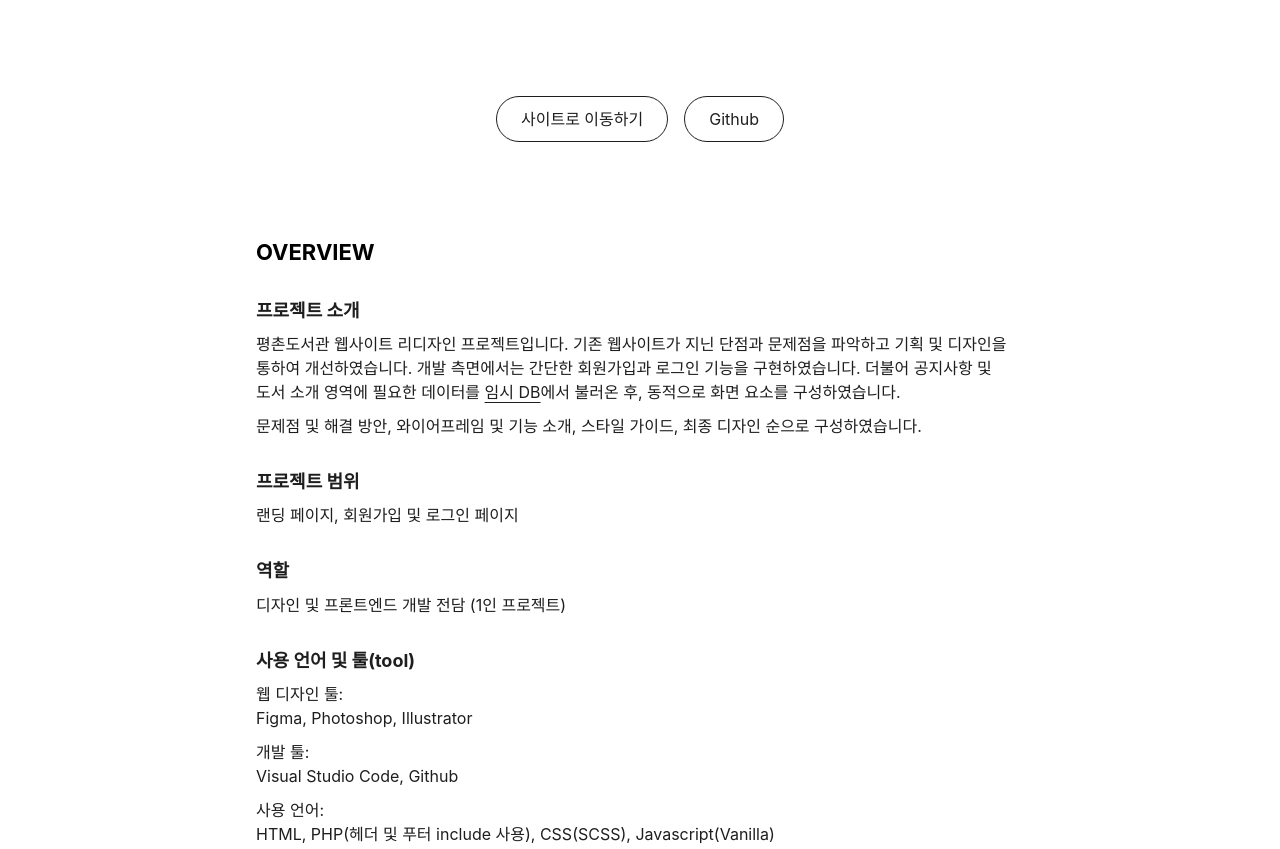
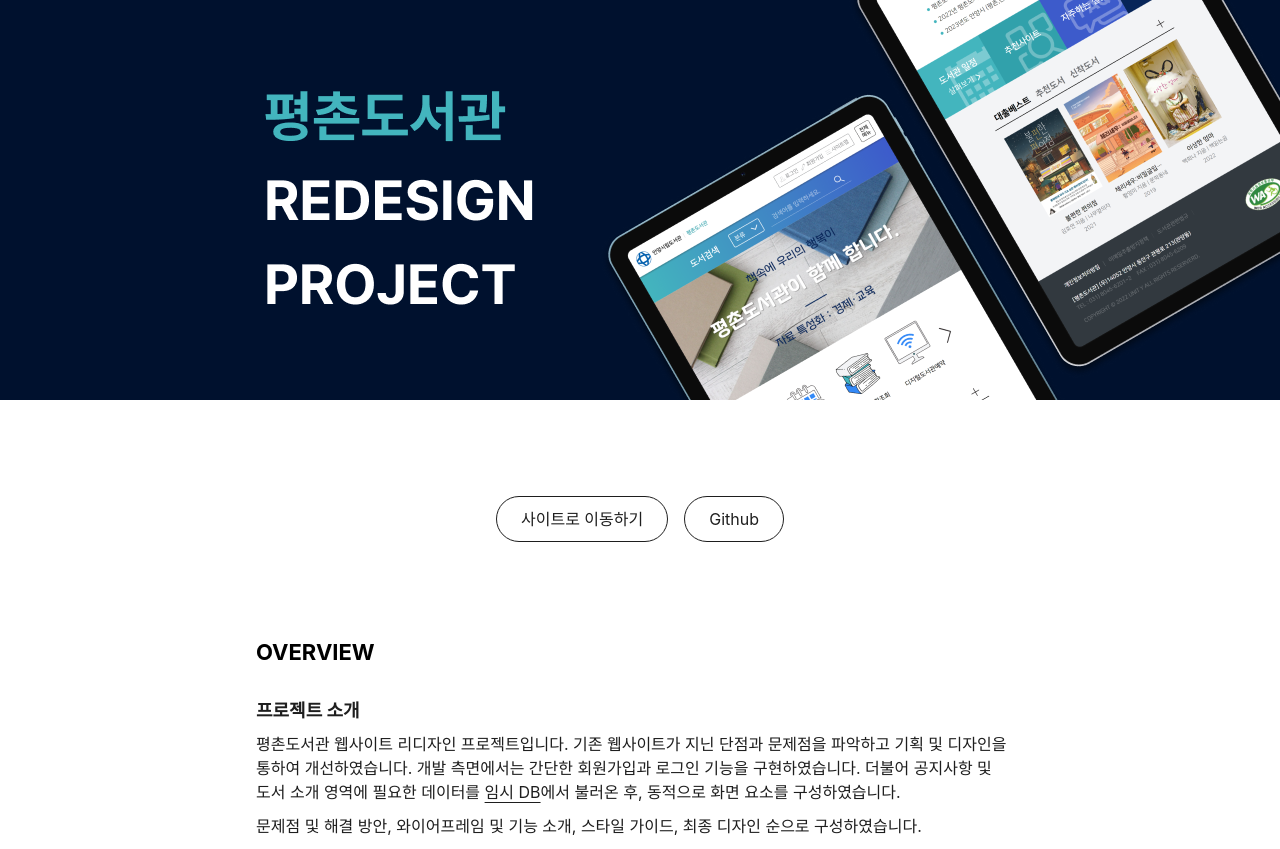
Before and after one commit to jay-sjyun/jay-sjyun.github.io, a plain HTML site: page projects/library.html in a window 1280 px wide. Shown: the top 849 px of the page. Drawn offline with Linux system fonts and the light colour scheme; a web font is replaced by a local one.

Commit message:
header 이미지 업데이트

```diff
--- a/css/scss/projects.scss
+++ b/css/scss/projects.scss
@@ -492,6 +492,13 @@ body {
 }
 
 /*<----------평촌도서관 pyeongchon library---------->*/
+/*<----------헤더 header---------->*/
+.header.library {
+  display: flex;
+  justify-content: center;
+  margin: 0 auto;
+  background: #00112e;
+}
 .main.library {
   /*<----------메인 공통 main common---------->*/
   .project-link {
@@ -1100,6 +1107,19 @@ body {
   }
 
   /*<----------평촌도서관 pyeongchon library---------->*/
+  /*<----------헤더 header---------->*/
+  .header.library {
+    overflow: hidden;
+
+    .img-wrap {
+      max-width: 800px;
+    }
+
+    img {
+      max-width: initial;
+    }
+  }
+
   .main.library {
     /*<----------메인 공통 main common---------->*/
     .hidden-on-pc {
--- a/projects/library.html
+++ b/projects/library.html
@@ -24,7 +24,12 @@
     <script defer src="/js/index.js"></script>
   </head>
   <body>
-    <header class="header library"></header>
+    <header class="header library">
+      <picture class="img-wrap">
+        <source srcset="../images/library-header-l.png" media="(min-width: 1025px)" />
+        <img src="../images/library-header-s.png" alt="평촌도서관 리디자인 웹 사이트 태블릿 기기 목업" />
+      </picture>
+    </header>
     <main class="main library">
       <div class="link-wrap">
         <a href="http://pyeongchonlib.dothome.co.kr/" target="_blank" class="project-link">사이트로 이동하기</a>
```
Also changed, not shown: css/projects.css, images/library-header-l.png (added), images/library-header-s.png (added), images/mentalhealth-header-s.png, 1 other file.
